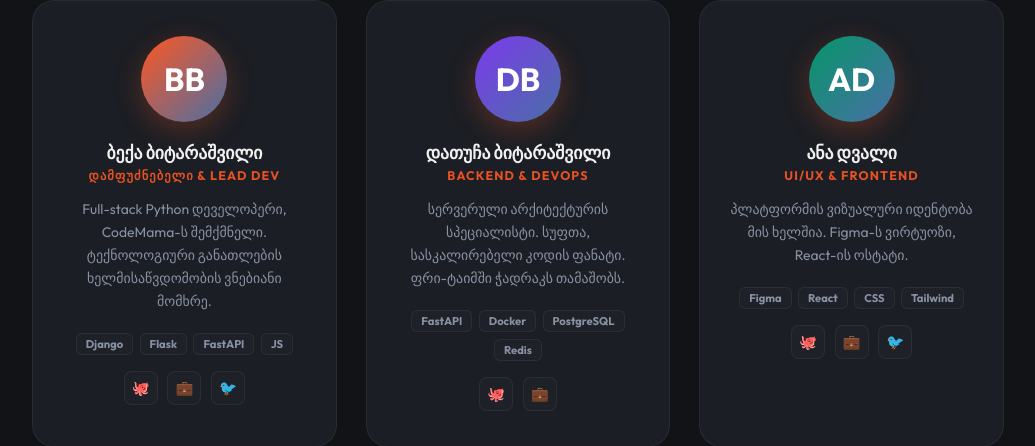
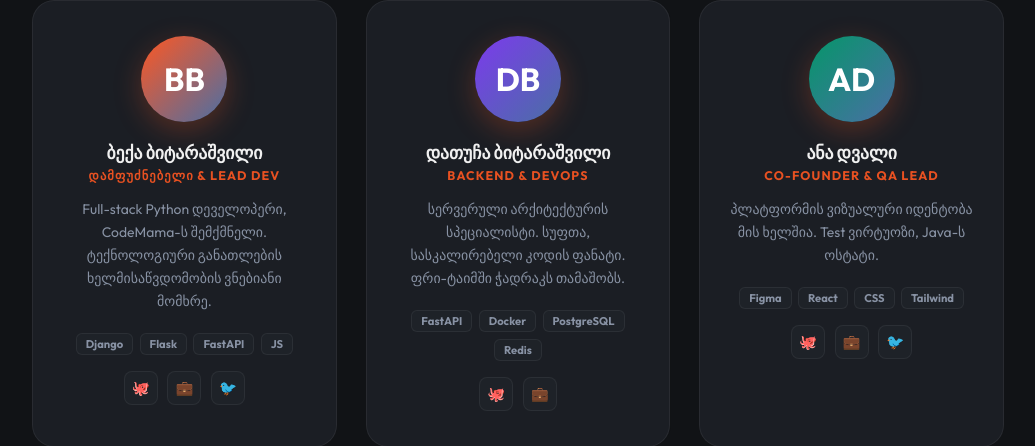
Before and after one commit to BekaBitarashvili/CodeBattle, a Flask app: page /about/ in a window 1280 px wide. Shown: the part 1666-2112 px from the top of the page, without its empty margins (122-1157 px from the left). Run offline with Flask 3, Linux system fonts and the light colour scheme.

Commit message:
Commit For Test Migration

```diff
--- a/templates/about/index.html
+++ b/templates/about/index.html
@@ -346,11 +346,11 @@
     <div class="team-card reveal" style="transition-delay:.24s">
       <div class="team-avatar" style="background:linear-gradient(135deg,#059669,#4a6fa5)">AD</div>
       <div class="team-name">{{ t("ანა დვალი", "Ana Dvali") }}</div>
-      <div class="team-role">{{ t("UI/UX & Frontend", "UI/UX & Frontend") }}</div>
+      <div class="team-role">{{ t("Co-Founder & QA Lead", "Co-Founder & QA Lead") }}</div>
       <p class="team-bio">
         {{ t(
-          "პლატფორმის ვიზუალური იდენტობა მის ხელშია. Figma-ს ვირტუოზი, React-ის ოსტატი.",
-          "The visual identity of the platform is in her hands. Figma virtuoso and React master."
+          "პლატფორმის ვიზუალური იდენტობა მის ხელშია. Test ვირტუოზი, Java-ს ოსტატი.",
+          "The visual identity of the platform is in her hands. Test virtuoso and Java master."
         ) }}
       </p>
       <div class="team-skills">
```
